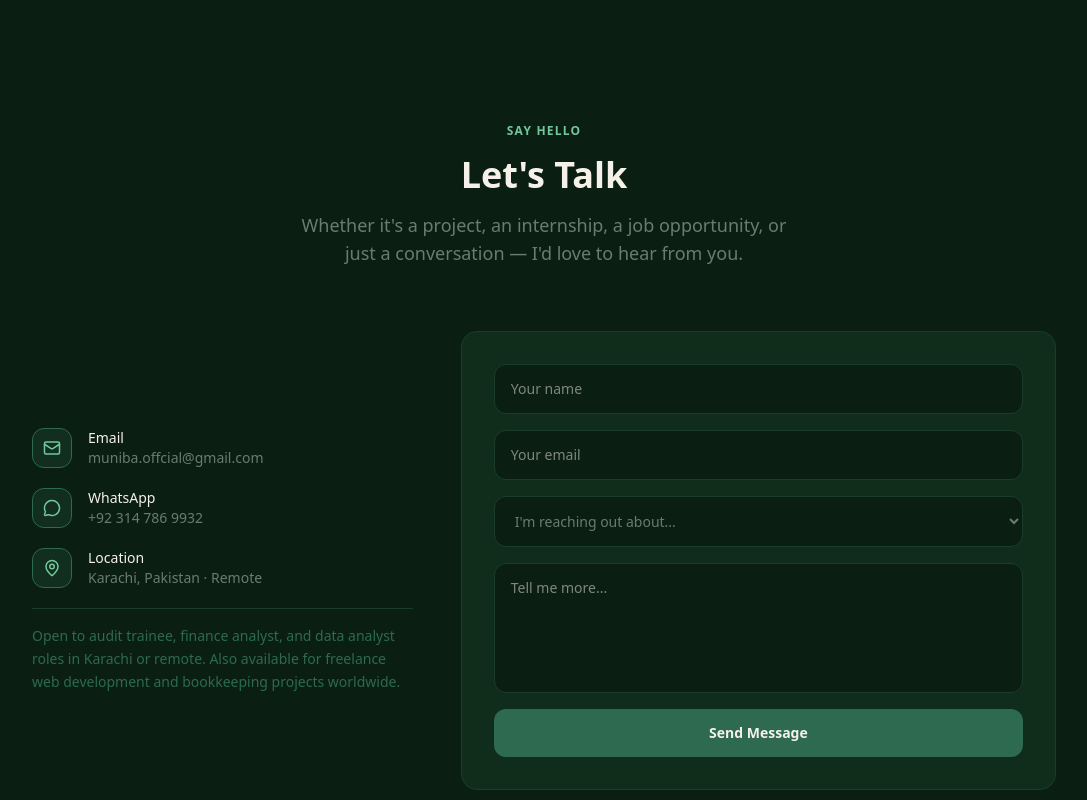
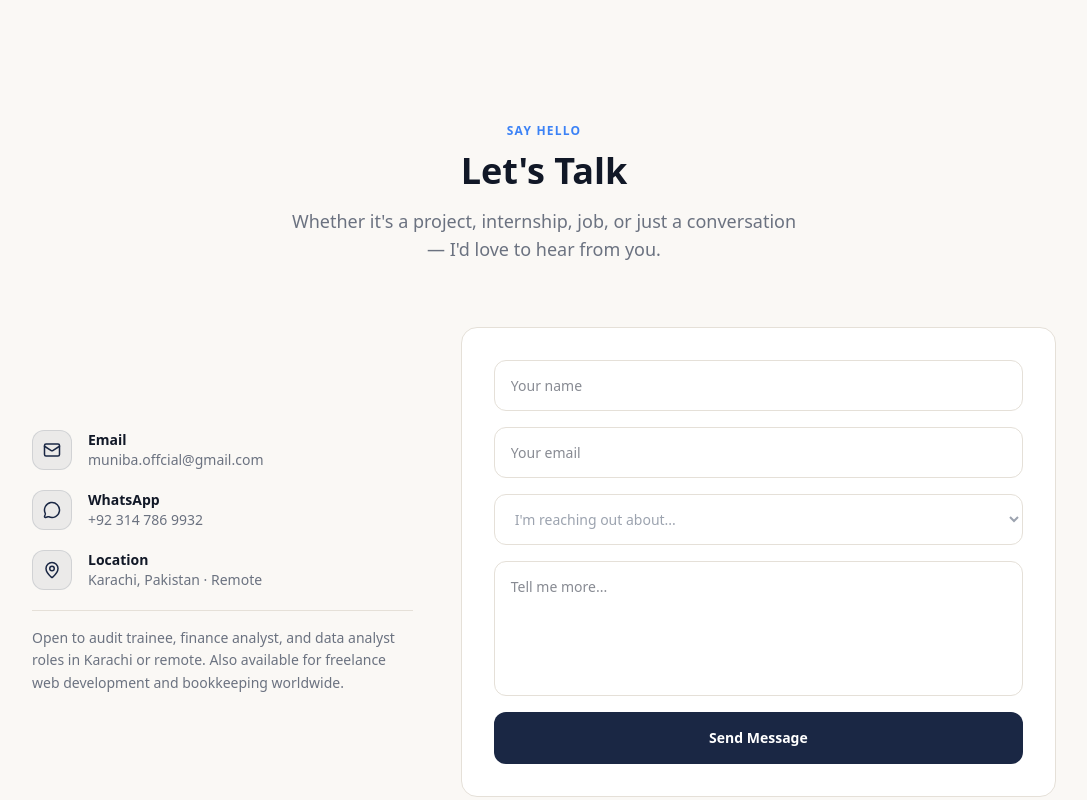
Before and after one commit to Munibaamjad/muniba-portfolio, a Next.js app: page / in a window 1280 px wide. Shown: the part 7360-8160 px from the top of the page, without its empty margins (96-1183 px from the left). Built offline with nearby package versions, Linux system fonts and the light colour scheme.

Commit message:
Refactor Contact component for improved readability

```diff
--- a/src/components/Contact.tsx
+++ b/src/components/Contact.tsx
@@ -5,76 +5,147 @@ import { useState } from "react";
 
 export default function Contact() {
   const [status, setStatus] = useState<"idle"|"sending"|"sent"|"error">("idle");
-  const [form, setForm] = useState({name:"",email:"",type:"",message:""});
-  const handleChange = (e: React.ChangeEvent<HTMLInputElement|HTMLTextAreaElement|HTMLSelectElement>) => setForm({...form,[e.target.name]:e.target.value});
+  const [form, setForm] = useState({ name: "", email: "", type: "", message: "" });
+  const handleChange = (e: React.ChangeEvent<HTMLInputElement|HTMLTextAreaElement|HTMLSelectElement>) =>
+    setForm({ ...form, [e.target.name]: e.target.value });
+
   const handleSubmit = async () => {
-    if (!form.name||!form.email||!form.message) return;
+    if (!form.name || !form.email || !form.message) return;
     setStatus("sending");
     try {
-      const res = await fetch("https://formsubmit.co/ajax/muniba.offcial@gmail.com",{
-        method:"POST",
-        headers:{"Content-Type":"application/json",Accept:"application/json"},
-        body:JSON.stringify({...form,_subject:`Portfolio contact: ${form.type||"General"}`}),
+      const res = await fetch("https://formsubmit.co/ajax/muniba.offcial@gmail.com", {
+        method: "POST",
+        headers: { "Content-Type": "application/json", Accept: "application/json" },
+        body: JSON.stringify({ ...form, _subject: `Portfolio contact: ${form.type || "General"}` }),
       });
-      if(res.ok){setStatus("sent");setForm({name:"",email:"",type:"",message:""});}
+      if (res.ok) { setStatus("sent"); setForm({ name: "", email: "", type: "", message: "" }); }
       else setStatus("error");
-    } catch{setStatus("error");}
+    } catch { setStatus("error"); }
   };
 
-  const inputStyle = {background:"#0a1f12", border:"1px solid #1a3d2b", color:"#f5f0e8"};
+  const inputBase = {
+    background: "#fff",
+    border: "1.5px solid #e5e0d8",
+    color: "#111827",
+    borderRadius: "12px",
+    outline: "none",
+    width: "100%",
+    padding: "14px 16px",
+    fontSize: "14px",
+    transition: "border-color 0.2s",
+  };
+
+  const focusStyle = { borderColor: "#3b82f6" };
 
   return (
-    <section id="contact" className="py-32 px-6" style={{background:"#0a1f12"}}>
+    <section id="contact" className="py-32 px-6" style={{ background: "#faf8f5" }}>
       <div className="max-w-5xl mx-auto">
-        <motion.div initial={{opacity:0,y:30}} whileInView={{opacity:1,y:0}} viewport={{once:true}} transition={{duration:0.6}} className="text-center mb-16">
-          <p className="text-xs font-semibold tracking-widest uppercase mb-4" style={{color:"#74c69d"}}>Say Hello</p>
-          <h2 className="text-4xl font-bold mb-4" style={{color:"#f5f0e8"}}>Let's Talk</h2>
-          <p className="text-lg max-w-lg mx-auto" style={{color:"#6b7c6e"}}>Whether it's a project, an internship, a job opportunity, or just a conversation — I'd love to hear from you.</p>
+        <motion.div
+          initial={{ opacity: 0, y: 30 }}
+          whileInView={{ opacity: 1, y: 0 }}
+          viewport={{ once: true }}
+          transition={{ duration: 0.6 }}
+          className="text-center mb-16"
+        >
+          <p className="text-xs font-bold tracking-widest uppercase mb-3" style={{ color: "#3b82f6" }}>Say Hello</p>
+          <h2 className="text-4xl font-black mb-4" style={{ color: "#111827" }}>Let's Talk</h2>
+          <p className="text-lg max-w-lg mx-auto" style={{ color: "#6b7280" }}>
+            Whether it's a project, internship, job, or just a conversation — I'd love to hear from you.
+          </p>
         </motion.div>
+
         <div className="grid grid-cols-1 lg:grid-cols-5 gap-12">
-          <motion.div initial={{opacity:0,x:-20}} whileInView={{opacity:1,x:0}} viewport={{once:true}} transition={{duration:0.6}} className="lg:col-span-2 space-y-5 flex flex-col justify-center">
+          {/* Info side */}
+          <motion.div
+            initial={{ opacity: 0, x: -20 }}
+            whileInView={{ opacity: 1, x: 0 }}
+            viewport={{ once: true }}
+            transition={{ duration: 0.6 }}
+            className="lg:col-span-2 space-y-5 flex flex-col justify-center"
+          >
             {[
-              {icon:<Mail size={18}/>, label:"Email", value:"muniba.offcial@gmail.com"},
-              {icon:<MessageCircle size={18}/>, label:"WhatsApp", value:"+92 314 786 9932"},
-              {icon:<MapPin size={18}/>, label:"Location", value:"Karachi, Pakistan · Remote"},
+              { icon: <Mail size={18} />, label: "Email", value: "muniba.offcial@gmail.com" },
+              { icon: <MessageCircle size={18} />, label: "WhatsApp", value: "+92 314 786 9932" },
+              { icon: <MapPin size={18} />, label: "Location", value: "Karachi, Pakistan · Remote" },
             ].map(c => (
               <div key={c.label} className="flex items-center gap-4">
-                <div className="w-10 h-10 rounded-xl flex items-center justify-center" style={{background:"rgba(45,106,79,0.2)", border:"1px solid #2d6a4f", color:"#74c69d"}}>{c.icon}</div>
+                <div className="w-10 h-10 rounded-xl flex items-center justify-center"
+                  style={{ background: "#1a274410", border: "1px solid #1a274420", color: "#1a2744" }}>
+                  {c.icon}
+                </div>
                 <div>
-                  <p className="text-sm font-medium" style={{color:"#f5f0e8"}}>{c.label}</p>
-                  <p className="text-sm" style={{color:"#6b7c6e"}}>{c.value}</p>
+                  <p className="text-sm font-semibold" style={{ color: "#111827" }}>{c.label}</p>
+                  <p className="text-sm" style={{ color: "#6b7280" }}>{c.value}</p>
                 </div>
               </div>
             ))}
-            <div className="pt-4" style={{borderTop:"1px solid #1a3d2b"}}>
-              <p className="text-sm leading-relaxed" style={{color:"#2d6a4f"}}>Open to audit trainee, finance analyst, and data analyst roles in Karachi or remote. Also available for freelance web development and bookkeeping projects worldwide.</p>
+            <div className="pt-4" style={{ borderTop: "1px solid #e5e0d8" }}>
+              <p className="text-sm leading-relaxed" style={{ color: "#6b7280" }}>
+                Open to audit trainee, finance analyst, and data analyst roles in Karachi or remote. Also available for freelance web development and bookkeeping worldwide.
+              </p>
             </div>
           </motion.div>
-          <motion.div initial={{opacity:0,x:20}} whileInView={{opacity:1,x:0}} viewport={{once:true}} transition={{duration:0.6}} className="lg:col-span-3 rounded-2xl p-8" style={{background:"#0f2d1a", border:"1px solid #1a3d2b"}}>
+
+          {/* Form side */}
+          <motion.div
+            initial={{ opacity: 0, x: 20 }}
+            whileInView={{ opacity: 1, x: 0 }}
+            viewport={{ once: true }}
+            transition={{ duration: 0.6 }}
+            className="lg:col-span-3 rounded-2xl p-8"
+            style={{ background: "#fff", border: "1px solid #e5e0d8" }}
+          >
             <div className="flex flex-col gap-4">
-              <input type="text" name="name" value={form.name} onChange={handleChange} placeholder="Your name" className="rounded-xl px-4 py-3.5 text-sm outline-none" style={inputStyle} onFocus={e => (e.target as HTMLInputElement).style.borderColor="#40916c"} onBlur={e => (e.target as HTMLInputElement).style.borderColor="#1a3d2b"}/>
-              <input type="email" name="email" value={form.email} onChange={handleChange} placeholder="Your email" className="rounded-xl px-4 py-3.5 text-sm outline-none" style={inputStyle} onFocus={e => (e.target as HTMLInputElement).style.borderColor="#40916c"} onBlur={e => (e.target as HTMLInputElement).style.borderColor="#1a3d2b"}/>
-              <select title="Select a category" name="type" value={form.type} onChange={handleChange} className="rounded-xl px-4 py-3.5 text-sm outline-none" style={{...inputStyle, color: form.type ? "#f5f0e8" : "#6b7c6e"}}>
+              <input
+                suppressHydrationWarning
+                type="text" name="name" value={form.name} onChange={handleChange}
+                placeholder="Your name" style={inputBase}
+                onFocus={e => Object.assign(e.target.style, focusStyle)}
+                onBlur={e => { e.target.style.borderColor = "#e5e0d8"; }}
+              />
+              <input
+                suppressHydrationWarning
+                type="email" name="email" value={form.email} onChange={handleChange}
+                placeholder="Your email" style={inputBase}
+                onFocus={e => Object.assign(e.target.style, focusStyle)}
+                onBlur={e => { e.target.style.borderColor = "#e5e0d8"; }}
+              />
+              <select
+                suppressHydrationWarning
+                name="type" value={form.type} onChange={handleChange}
+                style={{ ...inputBase, color: form.type ? "#111827" : "#9ca3af" }}
+                onFocus={e => Object.assign(e.target.style, focusStyle)}
+                onBlur={e => { e.target.style.borderColor = "#e5e0d8"; }}
+              >
                 <option value="">I'm reaching out about...</option>
                 <option>Freelance project (website)</option>
                 <option>Freelance project (bookkeeping)</option>
-                <option>Freelance project (website + bookkeeping)</option>
                 <option>Internship opportunity</option>
                 <option>Job opportunity</option>
                 <option>Collaboration</option>
                 <option>Something else</option>
               </select>
-              <textarea name="message" value={form.message} onChange={handleChange} placeholder="Tell me more..." rows={5} className="rounded-xl px-4 py-3.5 text-sm outline-none resize-none" style={inputStyle} onFocus={e => (e.target as HTMLTextAreaElement).style.borderColor="#40916c"} onBlur={e => (e.target as HTMLTextAreaElement).style.borderColor="#1a3d2b"}/>
-              <button onClick={handleSubmit} disabled={status==="sending"||status==="sent"}
-                className="py-3.5 rounded-xl text-sm font-semibold transition-all duration-200 disabled:opacity-50"
-                style={{background:"#2d6a4f", color:"#f5f0e8"}}
-                onMouseEnter={e => (e.currentTarget as HTMLElement).style.background="#40916c"}
-                onMouseLeave={e => (e.currentTarget as HTMLElement).style.background="#2d6a4f"}>
-                {status==="idle"&&"Send Message"}
-                {status==="sending"&&"Sending..."}
-                {status==="sent"&&"Message Sent! I'll reply within 24 hours ✓"}
-                {status==="error"&&"Something went wrong. Try again."}
-              </button>
+              <textarea
+                suppressHydrationWarning
+                name="message" value={form.message} onChange={handleChange}
+                placeholder="Tell me more..." rows={5}
+                style={{ ...inputBase, resize: "none" }}
+                onFocus={e => Object.assign(e.target.style, focusStyle)}
+                onBlur={e => { e.target.style.borderColor = "#e5e0d8"; }}
+              />
+              <motion.button
+                onClick={handleSubmit}
+                disabled={status === "sending" || status === "sent"}
+                whileHover={{ scale: 1.02 }}
+                whileTap={{ scale: 0.98 }}
+                className="py-4 rounded-xl text-sm font-bold disabled:opacity-50 transition-all duration-200"
+                style={{ background: "#1a2744", color: "#fff" }}
+              >
+                {status === "idle" && "Send Message"}
+                {status === "sending" && "Sending..."}
+                {status === "sent" && "Message Sent! I'll reply within 24 hours ✓"}
+                {status === "error" && "Something went wrong. Try again."}
+              </motion.button>
             </div>
           </motion.div>
         </div>
```
